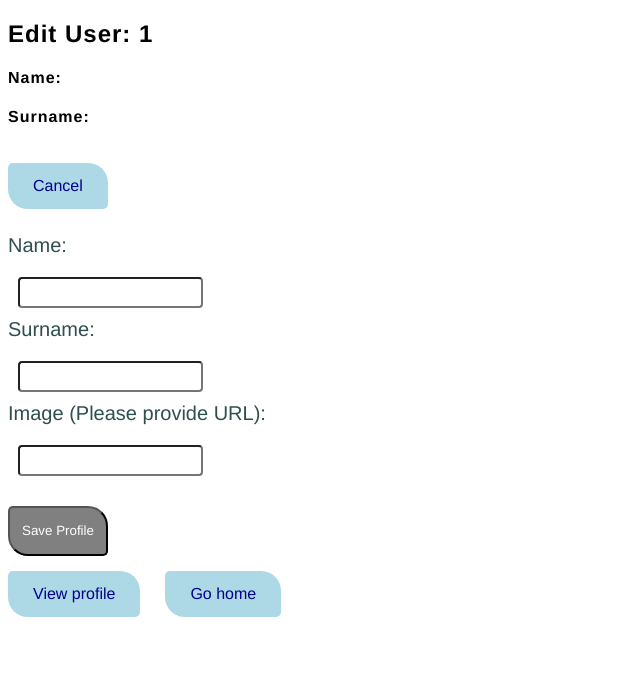
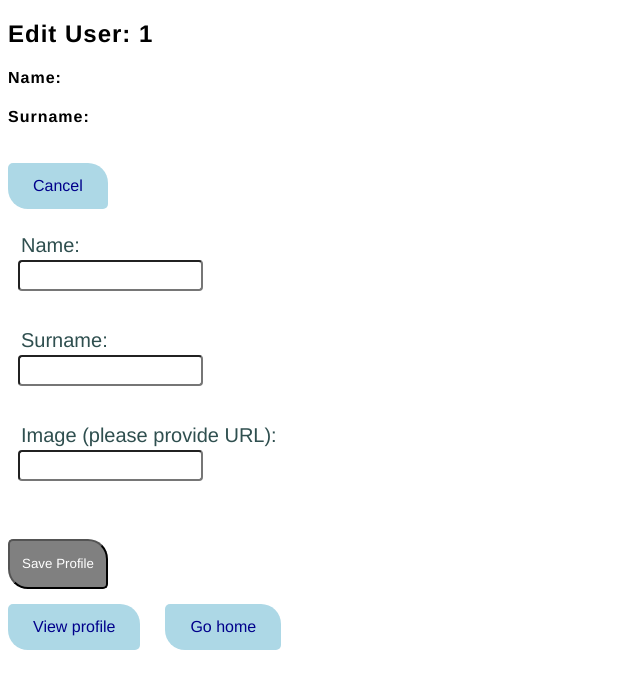
Before and after one commit to marcopeg-dev/m07-cv-frontend, a React (Create React App) app: page /#/1/edit in a window 1280 px wide. Shown: the top 688 px of the page, without its empty margins (0-640 px from the left). Built offline with nearby package versions, Linux system fonts and the light colour scheme; no server answers.

Commit message:
Rebased Validated Input Field, implemented them in EditView component
Created shell validated function

Validated Form Submission lifted into into editView component

```diff
--- /dev/null
+++ b/src/components/ValidatedInputField/ValidatedInputField.jsx
@@ -0,0 +1,65 @@
+import React, { useState, forwardRef, useImperativeHandle } from "react";
+
+const ValidatedInputField = forwardRef((props, ref) => {
+  const [value, setValue] = useState("");
+  const [error, setError] = useState("");
+
+  const handleChange = event => {
+    setValue(event.target.value);
+    setError("");
+    props.onChange(event);
+  };
+
+  const validate = () => {
+    //return true if is valid
+    //else return false
+    if (props.validation) {
+      const criteria = props.validation.split("|");
+
+      for (let i = 0; i < criteria.length; i++) {
+        let currentCriteria = criteria[i]
+        if (currentCriteria === "required") {
+          if (!value) {
+            setError("*This field is required");
+            return false
+          }
+        }
+      }
+    } return true;
+  }
+
+  useImperativeHandle(ref, () => {
+    return {
+      validate: () => validate()
+    }
+  })
+
+  return (
+    <div>
+      {props.label && <label className="edit-profile__label">{props.label}</label>}
+      <input
+        className="edit-profile__input"
+        //placeholder={props.placeholder}
+        name={props.name}
+        onChange={(event) => handleChange(event)}
+        type={props.type}
+        value={props.value ? props.value : value}
+        autoComplete={props.autoComplete}
+        validation={props.validation}
+      />
+      {error && <p className="edit-profile__errorMessage">{error}</p>}
+    </div>
+  );
+});
+
+ValidatedInputField.defaultProps = {
+  label: "",
+  placeholder: "",
+  name: "",
+  type: "",
+  value: "",
+  autoComplete: "off",
+  validation: ""
+};
+
+export default ValidatedInputField;
--- a/src/styles.css
+++ b/src/styles.css
@@ -34,12 +34,12 @@
   font-size: 20px;
   display: flex;
   color: darkslategrey;
-  margin-right: 20px;
-  margin-bottom: 10px;
+  margin-left: 13px;
 }
 
 .edit-profile__input {
-  margin: 10px;
+  margin: 3px 0px 20px 10px;
+  margin-bottom: 20px;
   height: 25px;
   border-radius: 4px;
 }
@@ -66,6 +66,15 @@
   text-align: center;
   text-decoration: none;
   display: inline-block;
+}
+
+.edit-profile__errorMessage {
+    font-size: 14px;
+    font-family: Helvetica, sans-serif;
+    color: red;
+    font-style: italic;
+    margin-left: 15px;
+    margin-top: 0px;
 }
 
 .profile-view__link,
--- a/src/views/EditView.jsx
+++ b/src/views/EditView.jsx
@@ -1,7 +1,10 @@
-import React from "react";
+import React, { useState, useRef, createRef } from "react";
 import { Link } from "react-router-dom";
 import useUpdateUser from "../state/update-user";
+import ValidatedInputField from "../components/ValidatedInputField/ValidatedInputField"
+
 const EditView = ({ match }) => {
+  const inputRefs = useRef([createRef(), createRef(), createRef()]);
   const { uname } = match.params;
   const { user, edit, onChange, onSubmit } = useUpdateUser({ name: "", surname: "", profile_pic: "" }, uname);
   return (
@@ -13,31 +16,36 @@ const EditView = ({ match }) => {
         Cancel
       </Link>
       <form onSubmit={onSubmit}>
-        <label className="edit-profile__label">Name: </label>
-        <input
+        <ValidatedInputField
+          className="edit-profile__input"
+          type="text"
+          name="ame"
+          label="Name:"
           value={edit.name}
+          onChange={onChange}
+          ref={inputRefs.current[0]}
+        ></ValidatedInputField>
+        <br />
+        <ValidatedInputField
           className="edit-profile__input"
-          name="name"
-          onChange={onChange}
-        ></input>
-        <br />
-        <label className="edit-profile__label">Surname: </label>
-        <input
-          className="edit-profile__input"
+          type="text"
           name="surname"
+          label="Surname:"
           value={edit.surname}
           onChange={onChange}
-        ></input>
+          ref={inputRefs.current[1]}
+          validation={"required|not null"}
+        ></ValidatedInputField>
         <br />
-        <label className="edit-profile__label">
-          Image (Please provide URL):{" "}
-        </label>
-        <input
+        <ValidatedInputField
           className="edit-profile__input"
-          name="profile_pic"
+          type="url"
+          name="url"
+          label="Image (please provide URL):"
           value={edit.profile_pic}
           onChange={onChange}
-        ></input>
+          ref={inputRefs.current[2]}
+        ></ValidatedInputField>
         <br />
         <button className="edit-profile__update--btn" type="submit">
           Save Profile
```
Also changed, not shown: src/state/update-user.js (+8 -0 lines).
